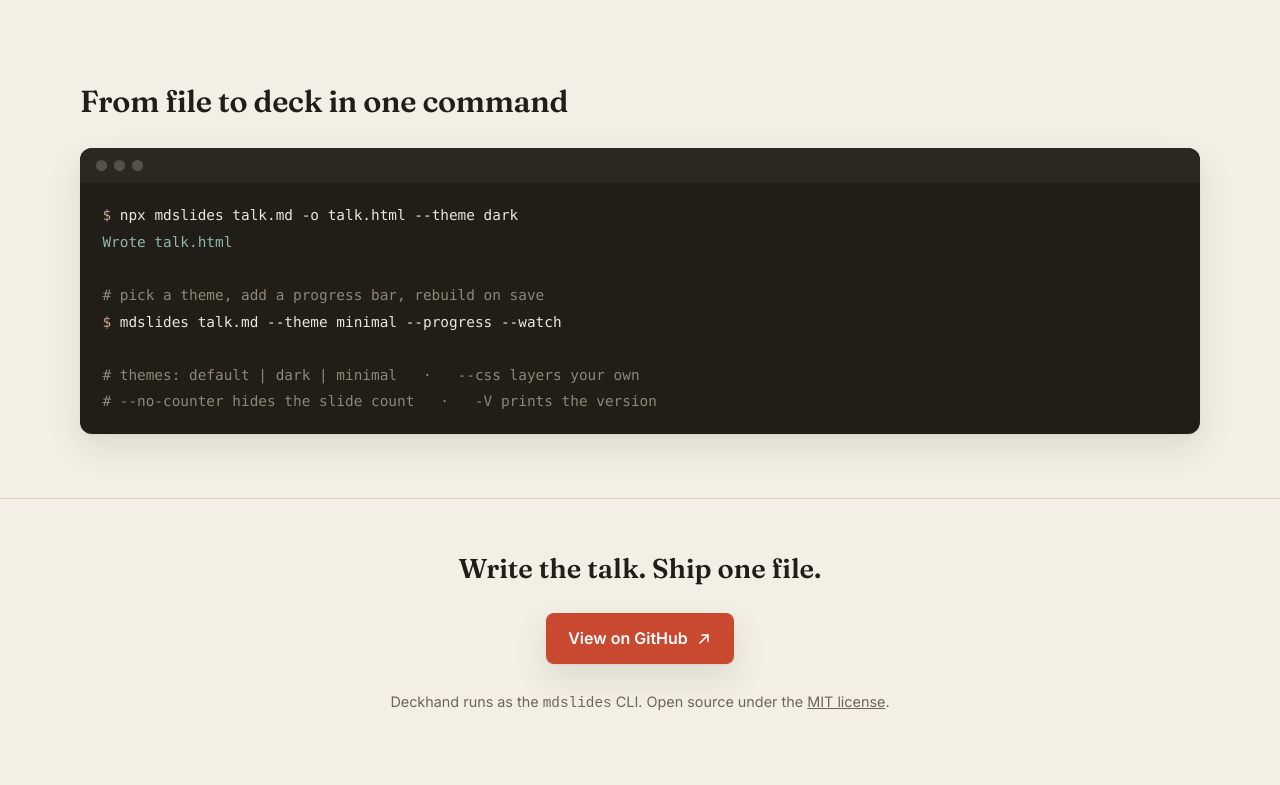
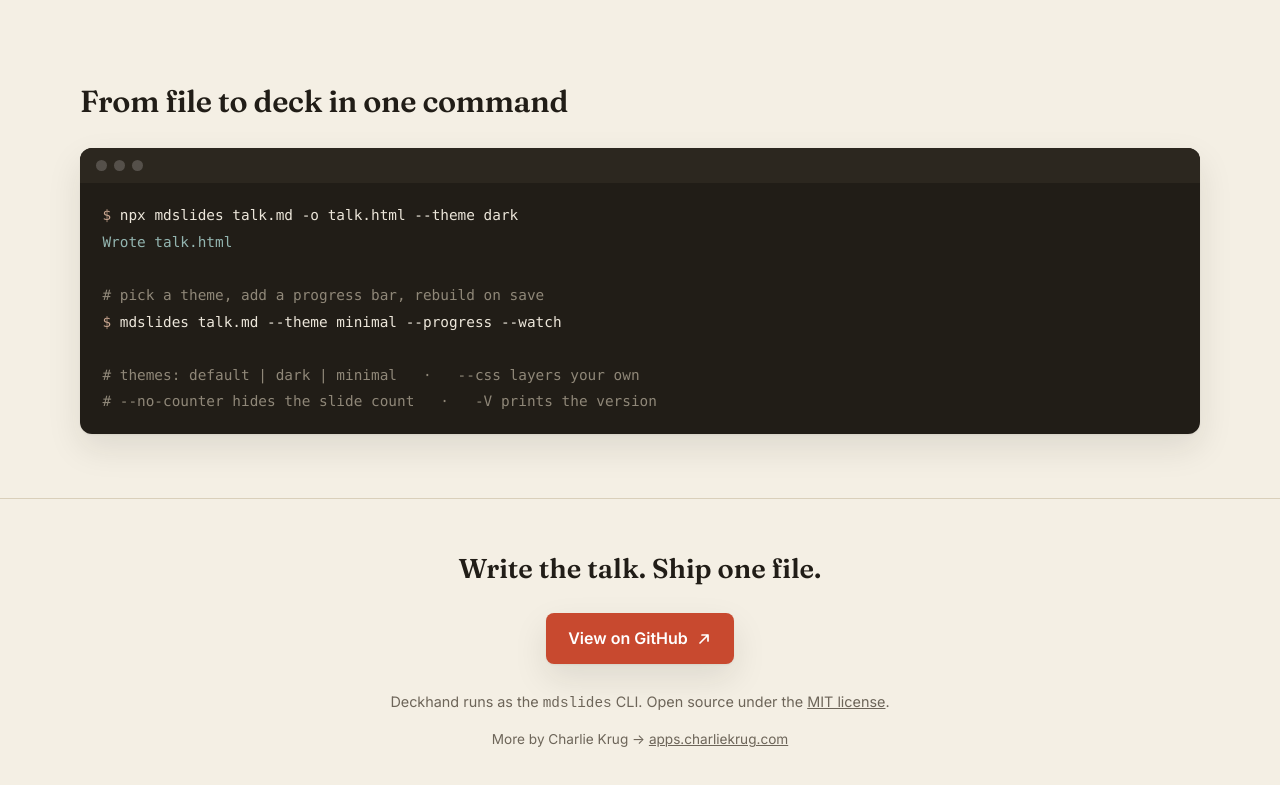
Before and after one commit to ctkrug/mdslides, a website: page site/index.html in a window 1280 px wide. Shown: the part 956-1741 px from the top of the page. Drawn offline with Linux system fonts and the light colour scheme.

Commit message:
Add showcase link to README and page footer

```diff
--- a/site/index.html
+++ b/site/index.html
@@ -310,6 +310,9 @@
     }
     footer .meta { margin-top: 1.6rem; color: var(--muted); font-size: 0.9rem; }
     footer .meta a { color: var(--muted); }
+    footer .more { margin-top: 0.5rem; color: var(--muted); font-size: 0.85rem; }
+    footer .more a { color: var(--muted); }
+    footer .more a:hover { color: var(--accent); }
 
     @media (max-width: 860px) {
       .hero { grid-template-columns: 1fr; gap: 2.5rem; padding: 2rem 0 3rem; }
@@ -433,6 +436,9 @@
         Deckhand runs as the <code>mdslides</code> CLI.
         Open source under the <a href="https://github.com/ctkrug/mdslides/blob/main/LICENSE">MIT license</a>.
       </p>
+      <p class="more">
+        More by Charlie Krug → <a href="https://apps.charliekrug.com">apps.charliekrug.com</a>
+      </p>
     </div>
   </footer>
 </body>
```
Also changed, not shown: README.md.
